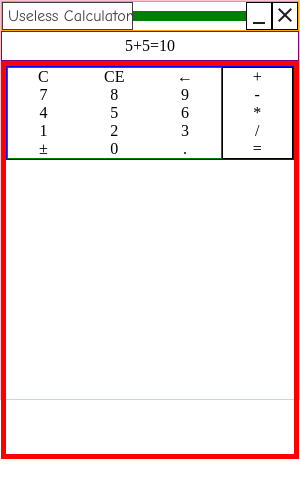
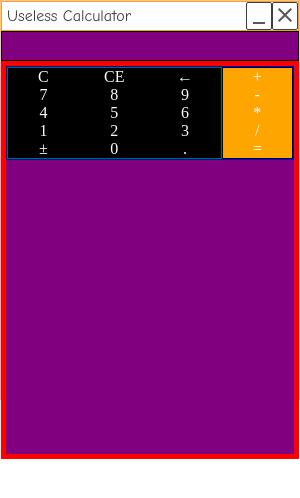
Before and after one commit to Abdulqasem-Bakhshi/UselessCalculator, an Electron app: page index.html in a window 300 px wide. Drawn offline with Linux system fonts and the light colour scheme.

Commit message:
slight css improvement + js connected to calculator divs

```diff
--- a/index.css
+++ b/index.css
@@ -13,6 +13,8 @@ html, head, main, body {
 /* Buttons Constainer and its Children */
 .Buttons {
   border: 5px solid red;
+  background-color: purple;
+  color: white;
   display: flex;
   flex-direction: column;
   height: 100%;
@@ -32,6 +34,7 @@ html, head, main, body {
   grid-template-columns: repeat(3, 1fr);
   grid-template-rows: repeat(5, 1fr);
   border: 1px solid green;
+  background-color: black;
 }
 
 .Button-Operators {
@@ -40,6 +43,7 @@ html, head, main, body {
   grid-template-columns: repeat(1, 1fr);
   grid-template-rows: repeat(5, 1fr);
   border: 1px solid black;
+  background-color: orange;
 }
 
 .Button {
@@ -48,13 +52,19 @@ html, head, main, body {
   align-items: center;
 }
 
+.Button:hover {
+  background-color: #7289da;
+}
+
 /* Display Container */
 .Display {
   min-height: 30px;
   justify-content: center;
   align-items: center;
   display: flex;
-  border: 1px solid purple;
+  border: 1px solid black;
+  background-color: purple;
+  color: white;
 }
 
 /* Calculator Container */
@@ -89,6 +99,12 @@ html, head, main, body {
   border: 1px solid black;
   cursor: pointer;
   -webkit-app-region: no-drag;
+  border-radius: 2px;
+  opacity: 75%;
+}
+
+.App-Button:hover {
+  opacity: 100%;
 }
 
 .App-Name {
@@ -106,7 +122,7 @@ html, head, main, body {
   font-size: 16px;
   white-space: nowrap; /* Prevent text from wrapping */
   opacity: 75%;
-  border: 1px solid black;
+  user-select: none; /* Prevent text selection */
 }
 
 #App-Name {
@@ -114,6 +130,5 @@ html, head, main, body {
   justify-content: center;
   align-items: center;
   align-content: center;
-  border: 5px solid green;
   width: auto;
 }
--- a/index.html
+++ b/index.html
@@ -15,12 +15,12 @@
       <div class="Navbar">
         <div class="App-Name">Useless Calculator</div>
         <div id="App-Name"></div>
-        <div class="App-Button" id="minimize">
+        <div id="App-Button-Minimize" class="App-Button">
           <svg xmlns="http://www.w3.org/2000/svg" height="24px" viewBox="0 -960 960 960" width="24px" fill="#1f1f1f">
             <path d="M240-120v-80h480v80H240Z" />
           </svg>
         </div>
-        <div class="App-Button" id="close">
+        <div id="App-Button-Close" class="App-Button">
           <svg xmlns="http://www.w3.org/2000/svg" height="24px" viewBox="0 -960 960 960" width="24px" fill="#1f1f1f">
             <path
               d="m256-200-56-56 224-224-224-224 56-56 224 224 224-224 56 56-224 224 224 224-56 56-224-224-224 224Z" />
@@ -29,34 +29,34 @@
       </div>
 
         <!-- Calculator With Keys -->
-        <div class="Display">5+5=10</div>
+        <div class="Display"></div>
 
         <div class="Buttons">
           <div class="Button-Container">
             <div class="Button-Numbers">
-              <div class="Button">C</div>
-              <div class="Button">CE</div>
-              <div class="Button">←</div>
-              <div class="Button">7</div>
-              <div class="Button">8</div>
-              <div class="Button">9</div>
-              <div class="Button">4</div>
-              <div class="Button">5</div>
-              <div class="Button">6</div>
-              <div class="Button">1</div>
-              <div class="Button">2</div>
-              <div class="Button">3</div>
-              <div class="Button">±</div>
-              <div class="Button">0</div>
-              <div class="Button">.</div>
+              <div class="Button" onclick="buttonShow('C')">C</div>
+              <div class="Button" onclick="buttonShow('CE')">CE</div>
+              <div class="Button" onclick="buttonShow('←')">←</div>
+              <div class="Button" onclick="buttonShow('7')">7</div>
+              <div class="Button" onclick="buttonShow('8')">8</div>
+              <div class="Button" onclick="buttonShow('9')">9</div>
+              <div class="Button" onclick="buttonShow('4')">4</div>
+              <div class="Button" onclick="buttonShow('5')">5</div>
+              <div class="Button" onclick="buttonShow('6')">6</div>
+              <div class="Button" onclick="buttonShow('1')">1</div>
+              <div class="Button" onclick="buttonShow('2')">2</div>
+              <div class="Button" onclick="buttonShow('3')">3</div>
+              <div class="Button" onclick="buttonShow('±')">±</div>
+              <div class="Button" onclick="buttonShow('0')">0</div>
+              <div class="Button" onclick="buttonShow('.')">.</div>
 
             </div>
             <div class="Button-Operators">
-              <div class="Button">+</div>
-              <div class="Button">-</div>
-              <div class="Button">*</div>
-              <div class="Button">/</div>
-              <div class="Button">=</div>
+              <div class="Button" onclick="buttonShow('+')">+</div>
+              <div class="Button" onclick="buttonShow('-')">-</div>
+              <div class="Button" onclick="buttonShow('*')">*</div>
+              <div class="Button" onclick="buttonShow('/')">/</div>
+              <div class="Button" onclick="buttonShow('=')">=</div>
             </div>
           </div>
         </div>
--- a/renderer.js
+++ b/renderer.js
@@ -1,7 +1,7 @@
 window.onload = () => {
   // Minimize and Close buttons
-  const minimizeButton = document.getElementById('minimize');
-  const closeButton = document.getElementById('close');
+  const minimizeButton = document.getElementById('App-Button-Minimize');
+  const closeButton = document.getElementById('App-Button-Close');
 
   // Minimize window
   minimizeButton.addEventListener('click', () => {
@@ -15,24 +15,29 @@ window.onload = () => {
 
   // Display and current value for the calculator
   let currentValue = "";
-  const display = document.getElementById('display');
+  const display = document.querySelector('.Display');
 
   // Define the buttonShow function globally to be called from HTML
   window.buttonShow = function (value) {
     if (value === 'C') {
-      currentValue = ''; // Clear the current value
-    } else if (value === '=') {
+      currentValue = '';
+    } else if (value === "CE") {
+      const parts = currentValue.match(/(\d+|\D)/g);
+      if (parts) {
+        parts.pop(); // Remove the last part
+        currentValue = parts.join(''); // Rejoin the remaining parts
+      }
+      } else if (value === '←') {
+        currentValue = currentValue.slice(0, -1);
+      }
+      else if (value === '=') {
       try {
         // Perform the calculation safely using eval (or a better method in real scenarios)
         currentValue = eval(currentValue).toString();
       } catch (e) {
         currentValue = 'Error'; // Handle invalid calculations
       }
-    } else if (value === '?') {
-      currentValue = ":)";
-    } else if (value === '%') {
-      currentValue = (parseFloat(currentValue) / 100).toString(); // Handle percentage calculation
-    } else if (value === '+/-') {
+    } else if (value === '±') {
       currentValue = (parseFloat(currentValue) * -1).toString(); // Toggle the sign of the number
     } else {
       currentValue += value; // Append the pressed button's value to the current value
```
